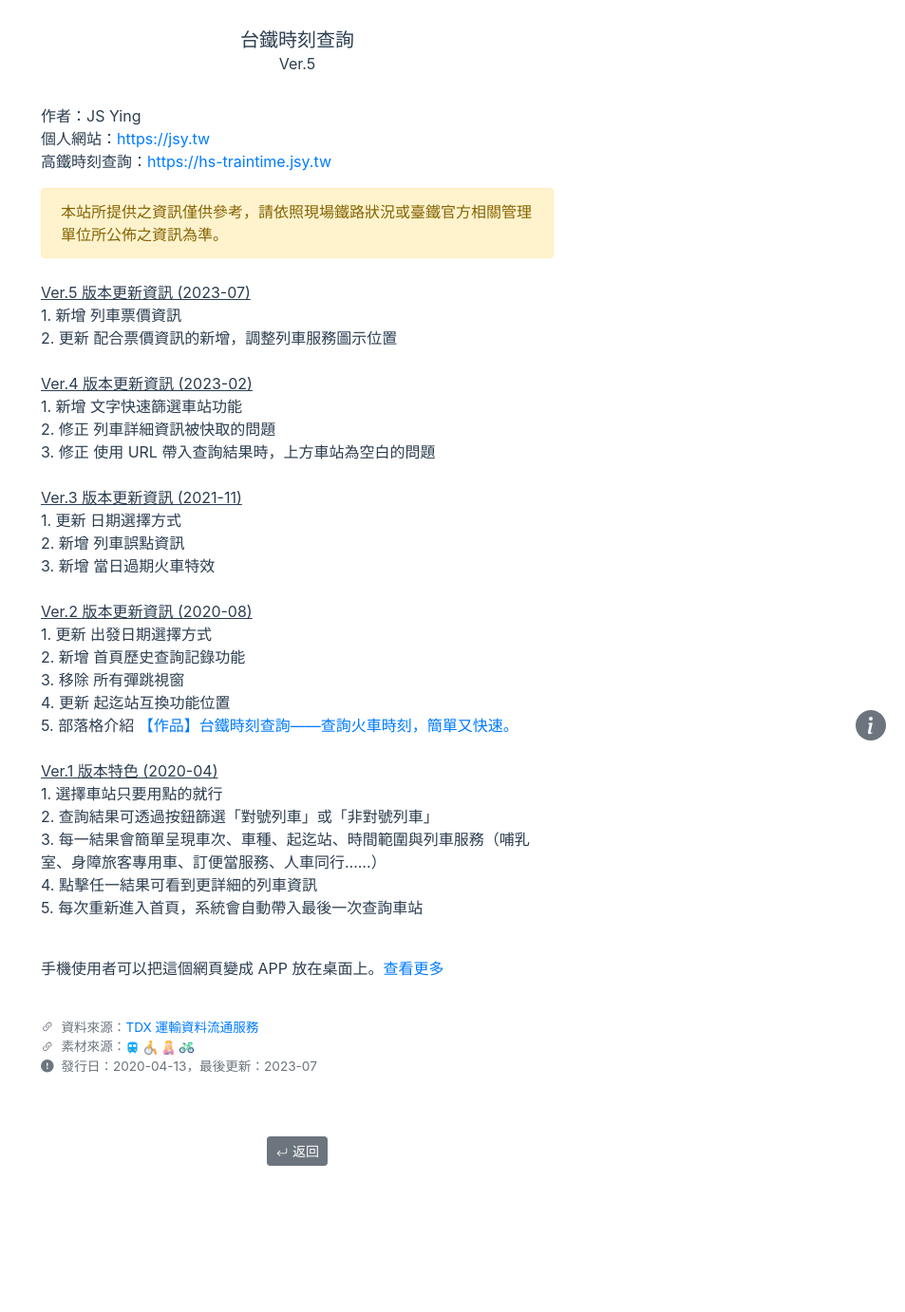
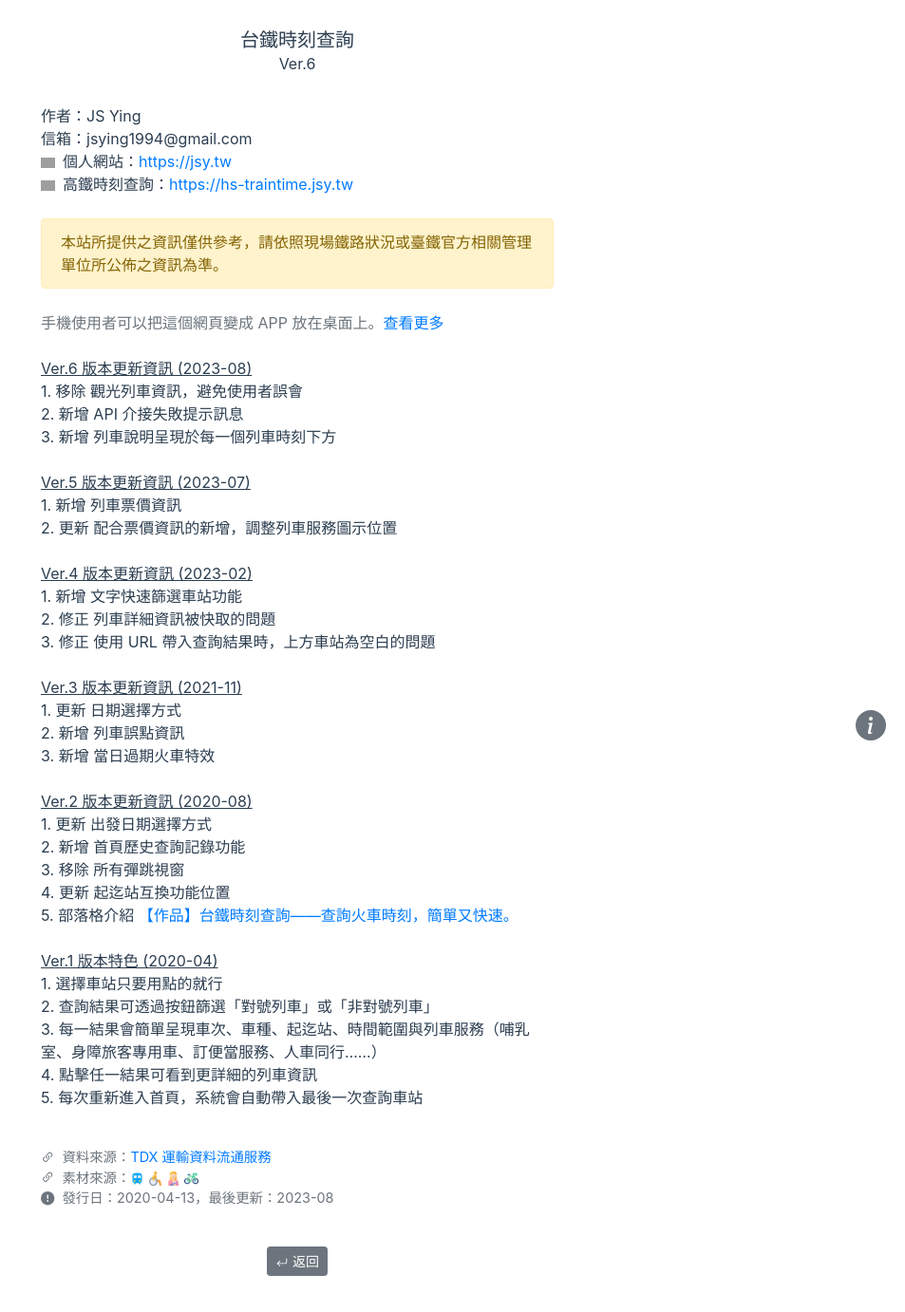
Before and after one commit to js-ying/trainInfo, a Vue app: page /#/about in a window 1280 px wide. Shown: the whole page at 95% size, without its empty margins (327-1280 px from the left). Before the commit the page ends 1268 px from the top, so only its background shows below. Built offline with nearby package versions, Linux system fonts and the light colour scheme; grey boxes are pictures that could not be loaded.

Commit message:
1. 移除 觀光列車資訊 2. 新增 API 介接失敗提示訊息 3. 新增 列車說明呈現於每一個列車時刻下方

```diff
--- a/src/components/about.vue
+++ b/src/components/about.vue
@@ -6,22 +6,34 @@
           <h5 id="web-title" @click="goHome()">
             台鐵時刻查詢
             <br />
-            <small>Ver.5</small>
+            <small>Ver.6</small>
           </h5>
         </b-col>
         <b-col cols="12" md="6" class="mt-4 text-left">
           <p>
             作者：JS Ying<br />
-            個人網站：<a href="https://jsy.tw" target="_blank"
-              >https://jsy.tw</a
-            ><br />
-            高鐵時刻查詢：<a href="https://hs-traintime.jsy.tw" target="_blank">https://hs-traintime.jsy.tw</a>
+            信箱：jsying1994@gmail.com<br />
+            <img src="https://jsy.tw/logo.png" width="15px" class="mr-2" />個人網站：<a href="https://jsy.tw"
+              target="_blank">https://jsy.tw</a><br />
+            <img src="https://hs-traintime.jsy.tw/logo.png" width="15px" class="mr-2" />高鐵時刻查詢：<a
+              href="https://hs-traintime.jsy.tw" target="_blank">https://hs-traintime.jsy.tw</a>
           </p>
 
-          <p>
+          <p class="mt-4">
             <b-alert show variant="warning">
               本站所提供之資訊僅供參考，請依照現場鐵路狀況或臺鐵官方相關管理單位所公佈之資訊為準。
             </b-alert>
+          </p>
+
+          <p id="pwa-tip" class="mt-4">
+            手機使用者可以把這個網頁變成 APP 放在桌面上。<a href="https://jsy.tw/blog/1370/" target="_blank">查看更多</a>
+          </p>
+
+          <p class="mt-4">
+            <u>Ver.6 版本更新資訊 (2023-08)</u><br />
+            1. 移除 觀光列車資訊，避免使用者誤會<br />
+            2. 新增 API 介接失敗提示訊息<br />
+            3. 新增 列車說明呈現於每一個列車時刻下方
           </p>
 
           <p class="mt-4">
@@ -51,9 +63,7 @@
             3. 移除 所有彈跳視窗<br />
             4. 更新 起迄站互換功能位置<br />
             5. 部落格介紹
-            <a href="https://jsy.tw/blog/1525/" target="_blank"
-              >【作品】台鐵時刻查詢——查詢火車時刻，簡單又快速。</a
-            >
+            <a href="https://jsy.tw/blog/1525/" target="_blank">【作品】台鐵時刻查詢——查詢火車時刻，簡單又快速。</a>
           </p>
 
           <p class="mt-4">
@@ -66,72 +76,32 @@
             5. 每次重新進入首頁，系統會自動帶入最後一次查詢車站
           </p>
 
-          <p class="pt-4">
-            手機使用者可以把這個網頁變成 APP 放在桌面上。<a
-              href="https://jsy.tw/blog/1370/"
-              target="_blank"
-              >查看更多</a
-            >
-          </p>
-
-          <div class="footer">
+          <div id="footer">
             <div id="data-source">
               <b-icon icon="link45deg" variant="secondary" class="mr-1"></b-icon>
-              資料來源：<a
-                href="https://tdx.transportdata.tw/"
-                target="_blank"
-              >TDX 運輸資料流通服務</a>
+              資料來源：<a href="https://tdx.transportdata.tw/" target="_blank">TDX 運輸資料流通服務</a>
             </div>
             <div id="icon-source">
               <b-icon icon="link45deg" variant="secondary" class="mr-1"></b-icon>
-              素材來源：<a
-                :href="iconSource.link"
-                target="_blank"
-                v-for="(iconSource, $index) in iconSources"
-                :key="$index"
-              >
-                <img
-                  class="mr-1"
-                  width="15px"
-                  :src="
-                    require('../assets/images/' + iconSource.imgName + '.png')
-                  "
-                />
+              素材來源：<a :href="iconSource.link" target="_blank" v-for="(iconSource, $index) in iconSources" :key="$index">
+                <img class="mr-1" width="15px" :src="require('../assets/images/' + iconSource.imgName + '.png')
+                  " />
               </a>
             </div>
             <div id="time">
-              <b-icon
-                icon="exclamation-circle-fill"
-                variant="secondary"
-                class="mr-2"
-              ></b-icon
-              >發行日：2020-04-13，最後更新：2023-07
+              <b-icon icon="exclamation-circle-fill" variant="secondary" class="mr-2"></b-icon>發行日：2020-04-13，最後更新：2023-08
             </div>
           </div>
         </b-col>
-        <b-col cols="12" class="mt-5">
+        <b-col cols="12" class="mt-4">
           <!-- 返回按鈕 -->
-          <button
-            type="button"
-            class="btn btn-secondary btn-sm mt-3 mb-4"
-            @click="goBack()"
-          >
-            <svg
-              width="1em"
-              height="1em"
-              viewBox="0 0 16 16"
-              class="bi bi-arrow-return-left"
-              fill="currentColor"
-              xmlns="http://www.w3.org/2000/svg"
-            >
-              <path
-                fill-rule="evenodd"
-                d="M5.854 5.646a.5.5 0 0 1 0 .708L3.207 9l2.647 2.646a.5.5 0 0 1-.708.708l-3-3a.5.5 0 0 1 0-.708l3-3a.5.5 0 0 1 .708 0z"
-              />
-              <path
-                fill-rule="evenodd"
-                d="M13.5 2.5a.5.5 0 0 1 .5.5v4a2.5 2.5 0 0 1-2.5 2.5H3a.5.5 0 0 1 0-1h8.5A1.5 1.5 0 0 0 13 7V3a.5.5 0 0 1 .5-.5z"
-              />
+          <button type="button" class="btn btn-secondary btn-sm mt-3 mb-4" @click="goBack()">
+            <svg width="1em" height="1em" viewBox="0 0 16 16" class="bi bi-arrow-return-left" fill="currentColor"
+              xmlns="http://www.w3.org/2000/svg">
+              <path fill-rule="evenodd"
+                d="M5.854 5.646a.5.5 0 0 1 0 .708L3.207 9l2.647 2.646a.5.5 0 0 1-.708.708l-3-3a.5.5 0 0 1 0-.708l3-3a.5.5 0 0 1 .708 0z" />
+              <path fill-rule="evenodd"
+                d="M13.5 2.5a.5.5 0 0 1 .5.5v4a2.5 2.5 0 0 1-2.5 2.5H3a.5.5 0 0 1 0-1h8.5A1.5 1.5 0 0 0 13 7V3a.5.5 0 0 1 .5-.5z" />
             </svg>
             返回
           </button>
@@ -177,7 +147,7 @@ export default {
   computed: {},
   methods: {
     goHome() {
-      this.$router.push({ name: "Home" }).catch(() => {});
+      this.$router.push({ name: "Home" }).catch(() => { });
     },
     goBack() {
       window.history.back();
@@ -187,9 +157,13 @@ export default {
 </script>
 
 <style scoped>
-.footer {
-  font-size: 0.85em;
+#pwa-tip {
   color: #6c757d;
+}
+
+#footer {
+  font-size: 0.9rem;
   margin-top: 2.5rem;
+  color: #6c757d;
 }
 </style>
--- a/src/components/search-result.vue
+++ b/src/components/search-result.vue
@@ -66,6 +66,11 @@ export default {
       }).then((res) => {
         this.dailyTrainTimetable = JSON.parse(JSON.stringify(res.data));
 
+        // 移除觀光列車
+        this.dailyTrainTimetable.TrainTimetables = this.dailyTrainTimetable.TrainTimetables.filter((trainTimeTable) => {
+          return trainTimeTable.TrainInfo.EndingStationID !== '1001' && !trainTimeTable.TrainInfo.EndingStationName.Zh_tw.includes('環島');
+        });
+
         // 依駛離日期由小到大排序
         this.dailyTrainTimetable.TrainTimetables.sort((a, b) => {
           return a.StopTimes[0].DepartureTime.localeCompare(b.StopTimes[0].DepartureTime);
@@ -83,6 +88,21 @@ export default {
             this.isLoading = false;
           });
         });
+      }).catch((error) => {
+        this.isLoading = false;
+
+        if (error.response) {
+          // The request was made and the server responded with a status code
+          alert(`${error.response.status} ${error.response.data.message}，請通知系統管理員！`);
+        } else if (error.request) {
+          // The request was made but no response was received
+          alert(`API 無回應，請通知系統管理員！`);
+          console.log(error.request);
+        } else {
+          // Something happened in setting up the request that triggered an Error
+          alert(`異常錯誤，請通知系統管理員！`);
+          console.log('Error', error.message);
+        }
       });
     },
     getTrainStationIdByName(name) {
--- a/src/components/train-time-table.vue
+++ b/src/components/train-time-table.vue
@@ -148,6 +148,12 @@
                   </span>
                 </div>
               </b-row>
+            </div>
+            <div
+              class="train-note"
+              :class="{ 'train-is-pass': isTrainPass(filterTrainTimetable) }"
+            >
+              {{ filterTrainTimetable.TrainInfo.Note }}
             </div>
           </b-col>
         </b-row>
@@ -396,6 +402,13 @@ export default {
     -webkit-box-shadow 0.15s ease-in-out;
 }
 
+.train-note {
+  color: gray;
+  font-size: 0.8rem;
+  margin-top: 0.2rem;
+  text-align: justify;
+}
+
 @media screen and (max-width: 768px) {
   .train-time-left-side {
     font-size: 75%;
```
Also changed, not shown: 1 other file (tests, documents, lock files or other folders).
